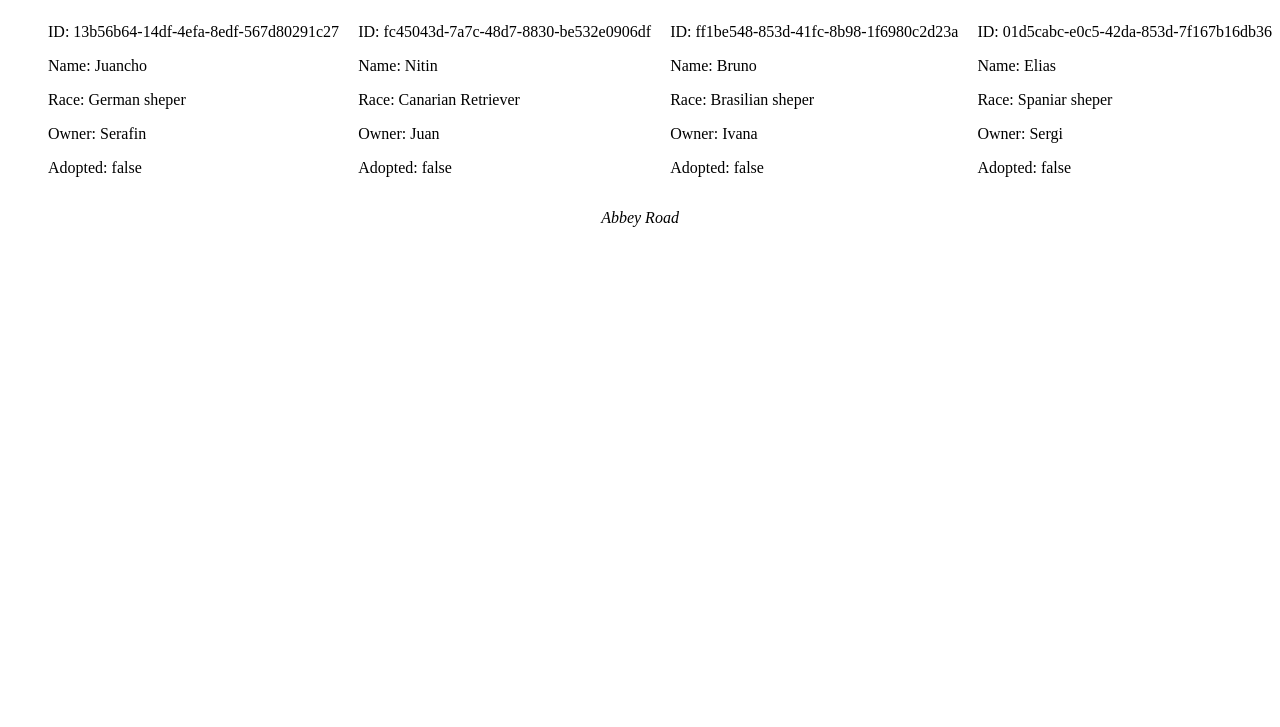
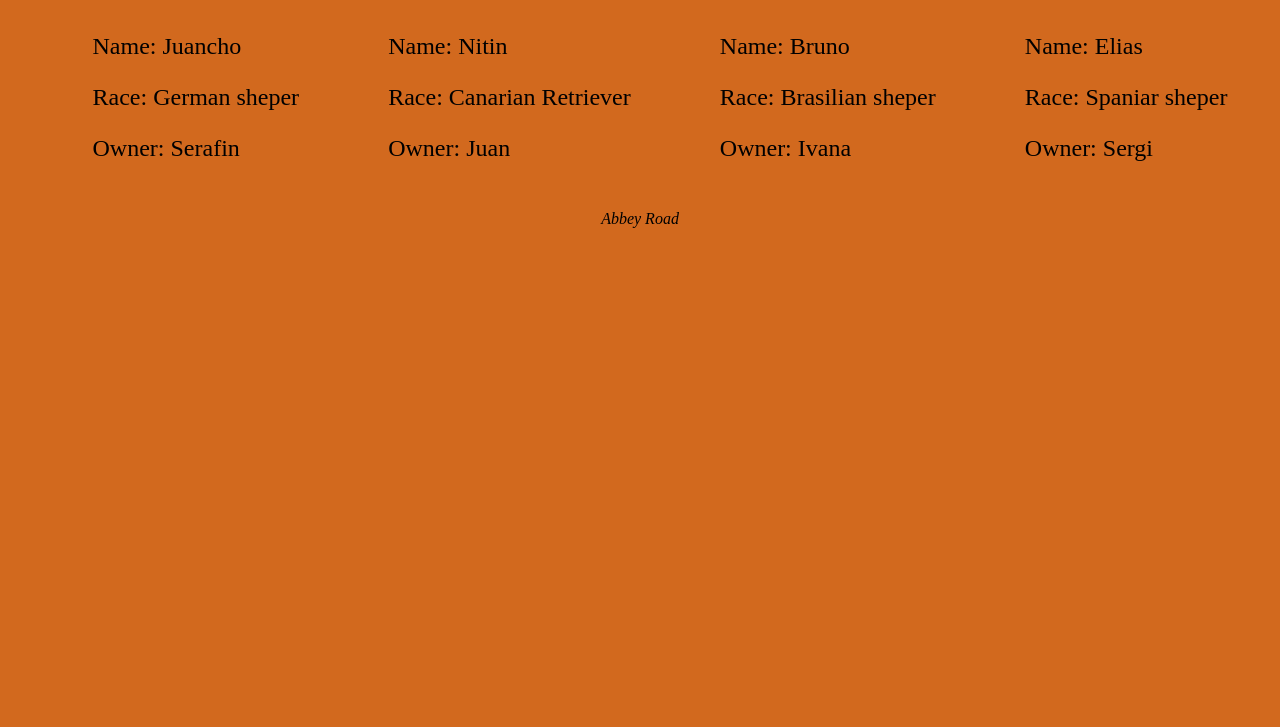
Before and after one commit to FranzSalinas/202309-w3ch3-franz-salinas, a website built with Vite: page index.html in a window 1280 px wide. Shown: the part 73-800 px from the top of the page. Built offline with nearby package versions, Linux system fonts and the light colour scheme.

```diff
--- a/src/components/card.ts
+++ b/src/components/card.ts
@@ -14,19 +14,12 @@
     this.render();
   }
 
-  render() {
-    super.render();
-    this.element.querySelector('.app');
-  }
-
   createTemplate() {
     return `
      <li>
-     <p> ID: ${this.pet.id} </p>
      <p> Name: ${this.pet.name} </p>
      <p> Race: ${this.pet.race} </p>
      <p> Owner: ${this.pet.owner} </p>
-     <p> Adopted: ${this.pet.isAdopted} </p>
      </li>`;
   }
 }
--- a/src/components/header.ts
+++ b/src/components/header.ts
@@ -5,11 +5,6 @@
     super(selector);
     this.template = this.createTemplate();
     this.render();
-  }
-
-  render() {
-    super.render();
-    console.log('Header');
   }
 
   createTemplate() {
--- a/src/scss/styles.scss
+++ b/src/scss/styles.scss
@@ -1,11 +1,13 @@
 * {
   box-sizing: border-box;
+  background-color: chocolate;
 }
 
 ul {
   display: flex;
   list-style: none;
-  justify-content: space-between;
+  justify-content: space-around;
+  font-size: 1.5rem;
 }
 
 header {
```
Also changed, not shown: src/components/header.test.ts (added, +18 -0 lines).
